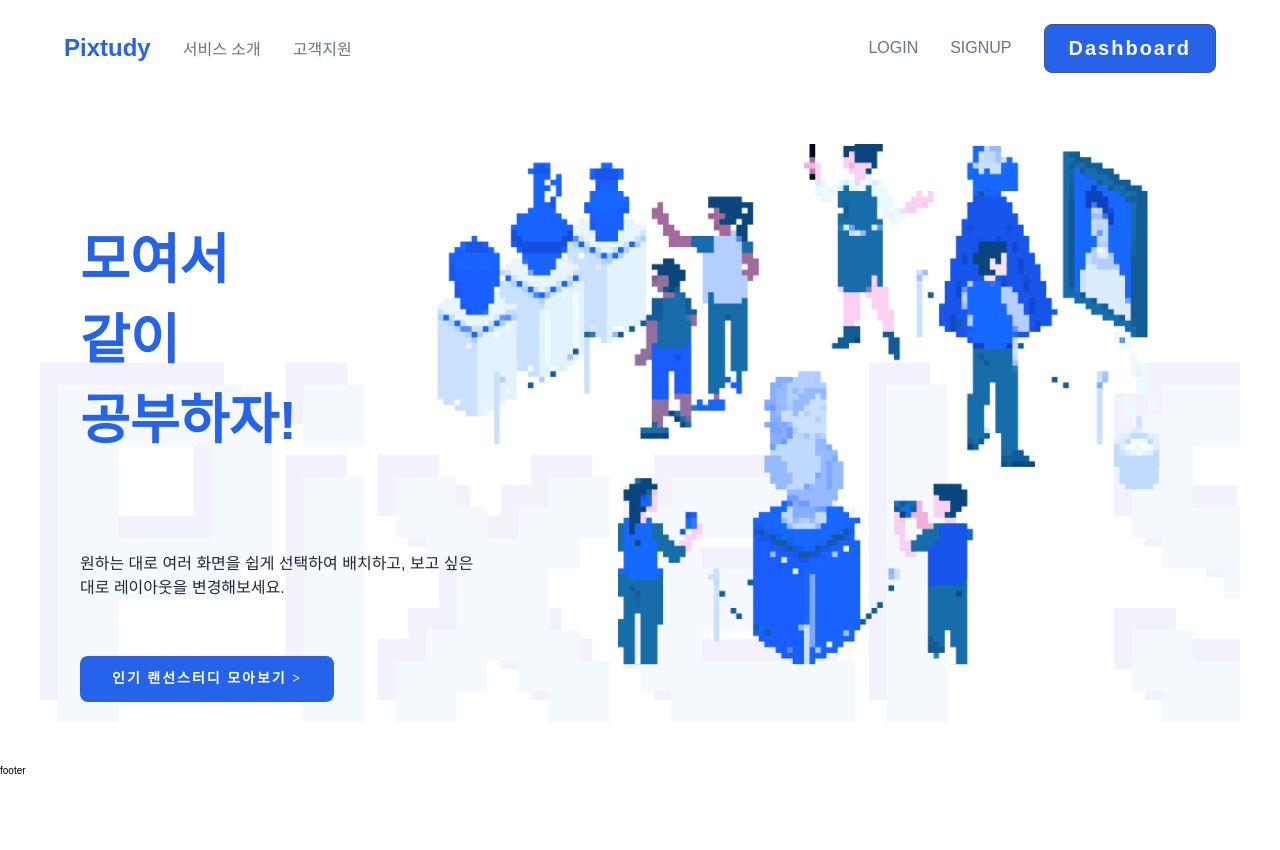
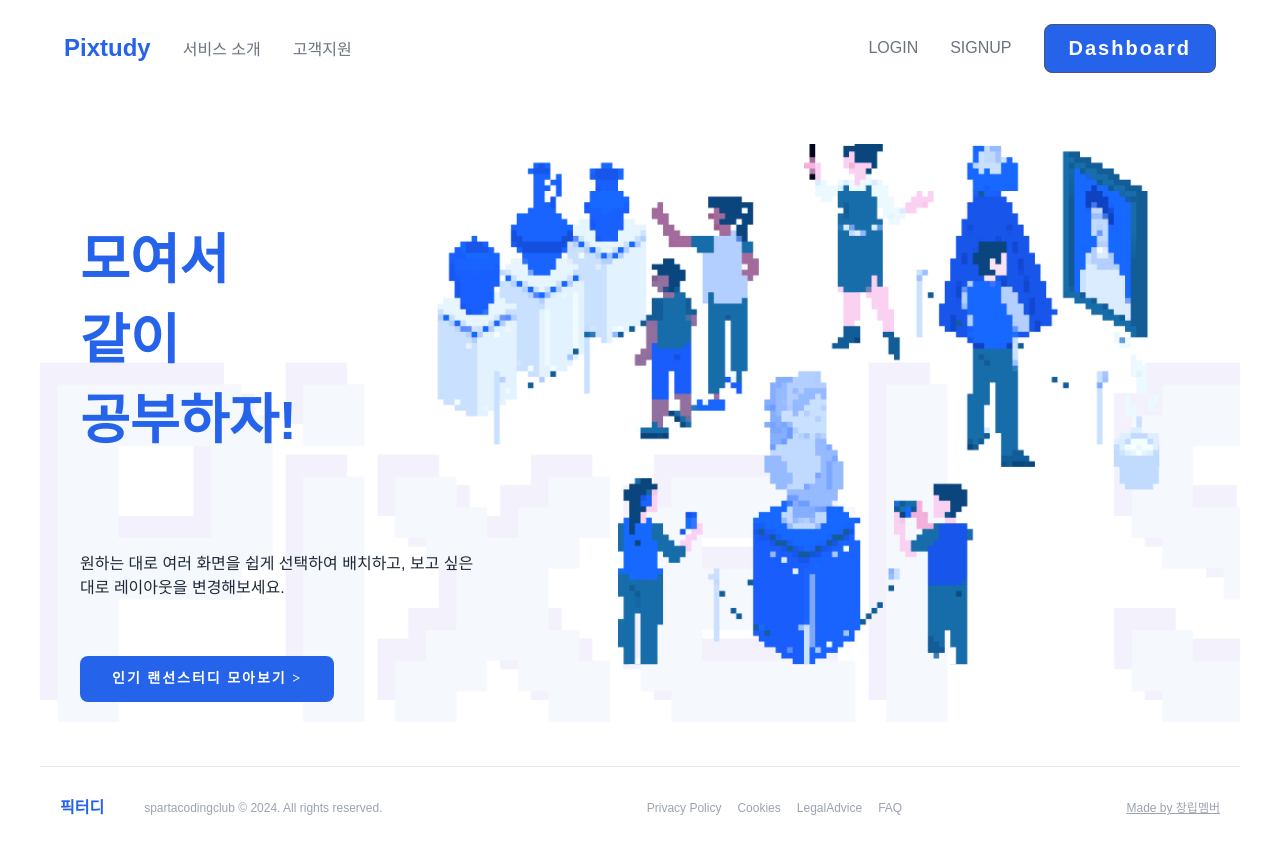
Before and after one commit to yeolsss/pixtudy, a Next.js app in the folder nbc-nep-front/: page / in a window 1280 px wide. Before the commit the page ends 800 px from the top, so only its background shows below. Built offline with nearby package versions, Linux system fonts and the light colour scheme; no server answers; what next-redux-wrapper would draw is missing.

Commit message:
[style] : footer style 적용

```diff
--- a/nbc-nep-front/src/components/layout/Footer.tsx
+++ b/nbc-nep-front/src/components/layout/Footer.tsx
@@ -1,3 +1,85 @@
+import Link from "next/link";
+import styled from "styled-components";
+
 export default function Footer() {
-  return <footer>footer</footer>;
+  return (
+    <StFooter>
+      <Heading>픽터디</Heading>
+      <ContentWrapper>
+        <CopyRight>
+          spartacodingclub © 2024. All rights reserved. <br />
+        </CopyRight>
+        <Nav>
+          <ul>
+            <li>Privacy Policy</li>
+            <li>Cookies</li>
+            <li>LegalAdvice</li>
+            <li>FAQ</li>
+          </ul>
+        </Nav>
+        <Author href="https://github.com/yeolsss/nbc-nep">
+          Made by 창립멤버
+        </Author>
+      </ContentWrapper>
+    </StFooter>
+  );
 }
+
+const StFooter = styled.footer`
+  width: 1200px;
+
+  display: flex;
+  flex-direction: row;
+  align-items: center;
+  gap: ${(props) => props.theme.spacing[40]};
+
+  padding: ${(props) =>
+    `${props.theme.spacing[20]} ${props.theme.spacing[20]}`};
+  margin: 0 auto;
+
+  border-top: 1px solid ${(props) => props.theme.color.grey[200]};
+
+  *:not(h2) {
+    color: ${(props) => props.theme.color.grey["400"]};
+    font-family: var(--sub-font);
+    font-size: ${(props) => props.theme.body.sm.regular.fontSize};
+    font-weight: ${(props) => props.theme.body.sm.regular.fontWeight};
+    line-height: ${(props) => props.theme.body.sm.regular.lineHeight};
+    letter-spacing: ${(props) => props.theme.body.sm.regular.letterSpacing};
+  }
+`;
+
+const ContentWrapper = styled.div`
+  display: flex;
+  flex-direction: row;
+  align-items: center;
+
+  justify-content: space-between;
+  flex-grow: 1;
+`;
+
+const Heading = styled.h2`
+  font-family: ${(props) => props.theme.body.lg.semibold.fontFamily};
+  font-size: ${(props) => props.theme.body.lg.semibold.fontSize};
+  font-weight: ${(props) => props.theme.body.lg.semibold.fontWeight};
+  color: ${(props) => props.theme.color.text.interactive.primary};
+`;
+
+const CopyRight = styled.p``;
+
+const Nav = styled.nav`
+  ul {
+    display: flex;
+    flex-direction: row;
+    align-items: center;
+    gap: ${(props) => props.theme.spacing[16]};
+  }
+`;
+
+const Author = styled(Link)`
+  text-decoration: underline;
+
+  &:visited {
+    color: inherit;
+  }
+`;
```
